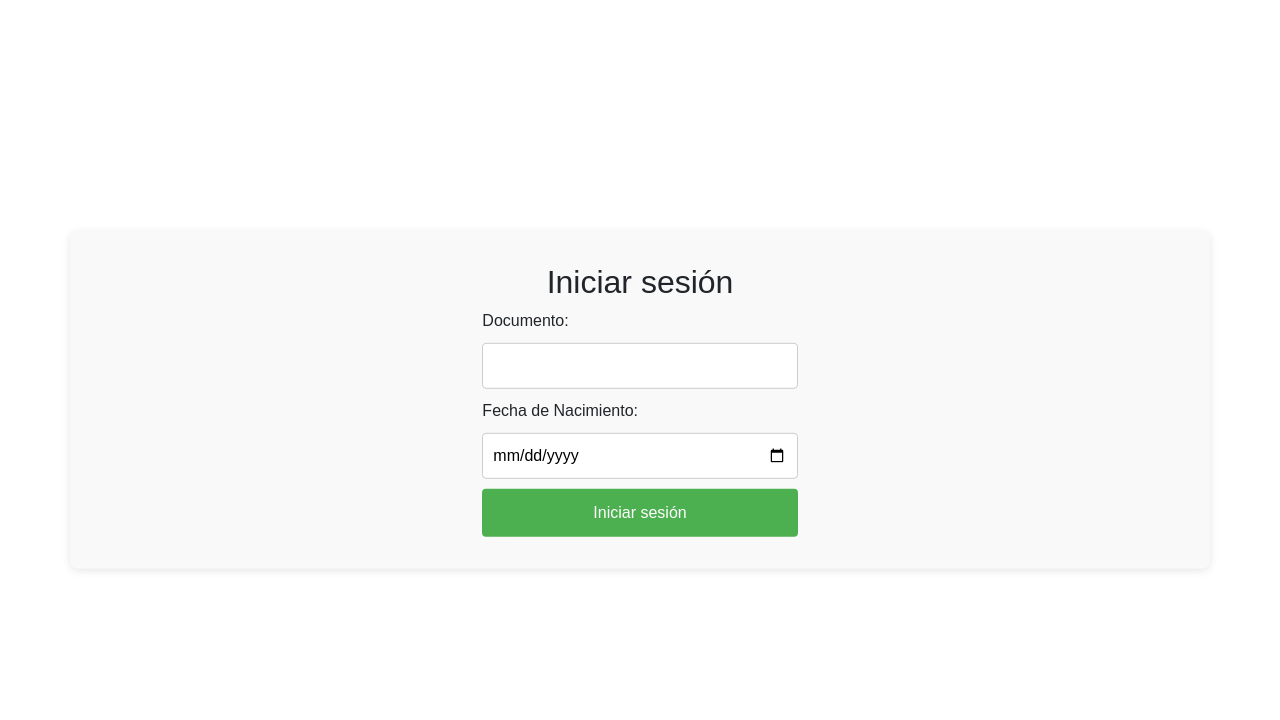
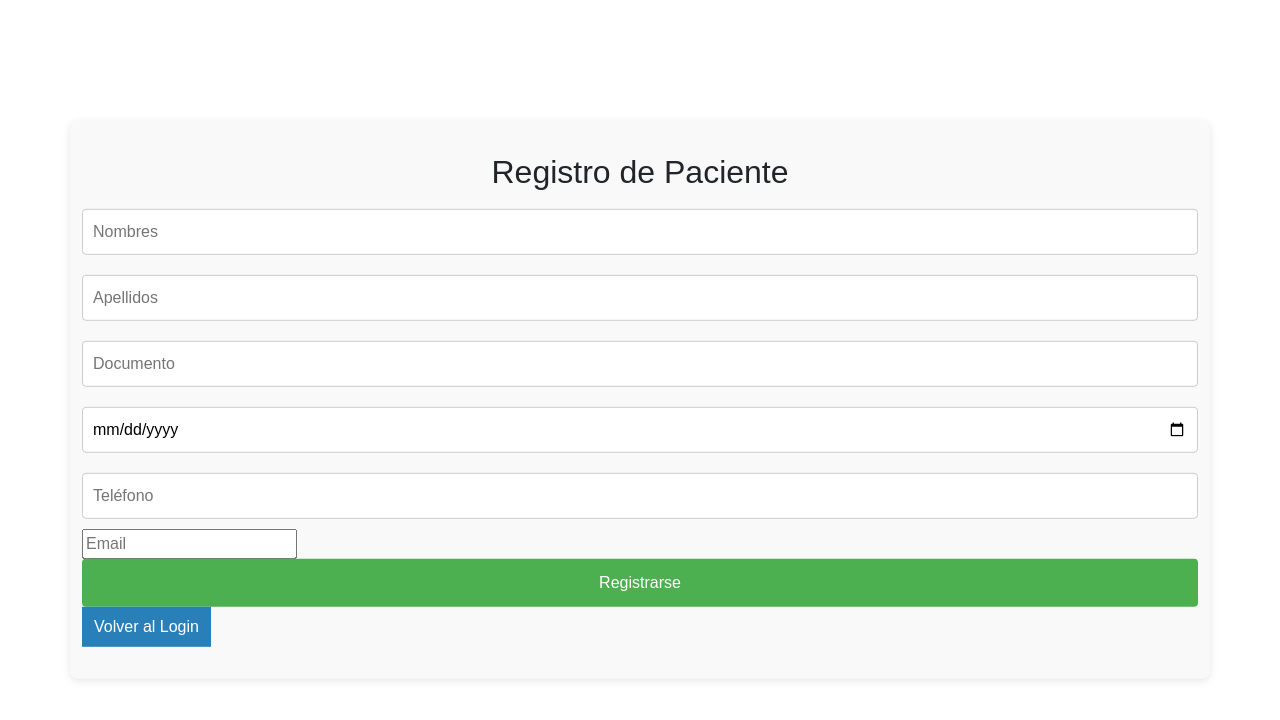
Before and after one commit to Fajoce/PruebaTecnicaFrontReact, a React (Create React App) app: page /registro in a window 1280 px wide. Shown: the top 720 px of the page. Built offline with nearby package versions, Linux system fonts and the light colour scheme.

Commit message:
Cree el componente crear Paciente

```diff
--- a/src/App.js
+++ b/src/App.js
@@ -6,8 +6,11 @@ import MenuLateral from './Components/MenuLateral';
 import MisCitas from './Components/MisCitas';
 import Inicio from './Components/Inicio';
 import Pacientes from './Components/Pacientes'
+import { Routes, Route } from 'react-router-dom';
+import Registro from './Components/Registro';
 
 const App = () => {
+  const [mostrarRegistro, setMostrarRegistro] = useState(false);
   const [token, setToken] = useState(localStorage.getItem('token'));
   const pacienteId = localStorage.getItem('pacienteId');
   const nombre = localStorage.getItem('nombre');
@@ -56,26 +59,28 @@ const App = () => {
         return <h2>Sección no encontrada</h2>;
     }
   };
+  // 👇 SOLO mostrar rutas Login / Registro si NO hay token
+  if (!token) {
+    return (
+      <Routes>
+        <Route path="/" element={<Login setToken={setToken} />} />
+        <Route path="/registro" element={<Registro />} />
+      </Routes>
+    );
+  }
 
 
 
   return (
     <div>
-      {token ? (
-
-        <><marquee><h5>Ud esta en el sistema como: {nombre} - Id: {pacienteId} </h5></marquee><div>
-          {renderSection()}
-
-          <MenuLateral onNavigate={handleNavigation} />
-        </div></>
-      ) : (
-        <Login setToken={setToken} />
-
-      )}
-
-
+          <div>
+      <marquee><h5>Ud está en el sistema como: {nombre} - Id: {pacienteId}</h5></marquee>
+      {renderSection()}
+      <MenuLateral onNavigate={handleNavigation} />
+    </div>
     </div>
   );
+
 };
 
 export default App;
--- a/src/Components/Login.jsx
+++ b/src/Components/Login.jsx
@@ -1,12 +1,13 @@
 import React, { useState } from 'react';
 import axios from 'axios';
 import '../css/Login.Module.css'
-
+import { useNavigate } from 'react-router-dom';
 
 const Login = ({ setToken }) => {
   const [documento, setDocumento] = useState('');
   const [fechaNacimiento, setFechaNacimiento] = useState('');
   const [error, setError] = useState('');
+  const navigate = useNavigate();
 
   const handleSubmit = async (e) => {
     e.preventDefault();
@@ -50,6 +51,8 @@ const Login = ({ setToken }) => {
         <button className='buttom' type="submit">Iniciar sesión</button>
       </form>
       {error && <p>{error}</p>}
+      <hr />
+      <p>¿No tienes cuenta? <button onClick={() => navigate('/registro')} className="link-button">Crear cuenta</button></p>
     </div>
   );
 };
--- /dev/null
+++ b/src/Components/Registro.jsx
@@ -0,0 +1,52 @@
+import React, { useState } from 'react';
+import axios from 'axios';
+import { useNavigate } from 'react-router-dom';
+const Registro = () => {
+  const [form, setForm] = useState({
+    nombres: '',
+    apellidos: '',
+    documento: '',
+    fechaNacimiento: '',
+    telefono: '',
+    email: '',
+  });
+  const navigate = useNavigate();
+
+  const volverAlLogin = () => {
+    navigate('/');
+  };
+  const [mensaje, setMensaje] = useState('');
+
+  const handleChange = (e) => {
+    setForm({ ...form, [e.target.name]: e.target.value });
+  };
+
+  const handleSubmit = async (e) => {
+    e.preventDefault();
+    try {
+      await axios.post('https://localhost:7292/api/Pacientes', form);
+      setMensaje('Paciente registrado correctamente');
+    } catch (error) {
+      setMensaje('Error al registrar el paciente');
+    }
+  };
+
+  return (
+    <div className="container">
+      <h2>Registro de Paciente</h2>
+      <form onSubmit={handleSubmit}>
+        <input type="text" name="nombres" placeholder="Nombres" onChange={handleChange} required />
+        <input type="text" name="apellidos" placeholder="Apellidos" onChange={handleChange} required />
+        <input type="text" name="documento" placeholder="Documento" onChange={handleChange} required />
+        <input type="date" name="fechaNacimiento" onChange={handleChange} required />
+        <input type="text" name="telefono" placeholder="Teléfono" onChange={handleChange} required />
+        <input type="email" name="email" placeholder="Email" onChange={handleChange} required />
+        <button type="submit">Registrarse</button>
+        <button onClick={volverAlLogin}>Volver al Login</button>
+      </form>
+      {mensaje && <p>{mensaje}</p>}
+    </div>
+  );
+};
+
+export default Registro;
--- a/src/index.js
+++ b/src/index.js
@@ -4,12 +4,15 @@ import './index.css';
 import App from './App';
 import reportWebVitals from './reportWebVitals';
 import 'bootstrap/dist/css/bootstrap.min.css';
+import { BrowserRouter } from 'react-router-dom';
 
 const root = ReactDOM.createRoot(document.getElementById('root'));
 root.render(
   <React.StrictMode>
+  <BrowserRouter>
     <App />
-  </React.StrictMode>
+  </BrowserRouter>
+</React.StrictMode>
 );
 
 // If you want to start measuring performance in your app, pass a function
```
